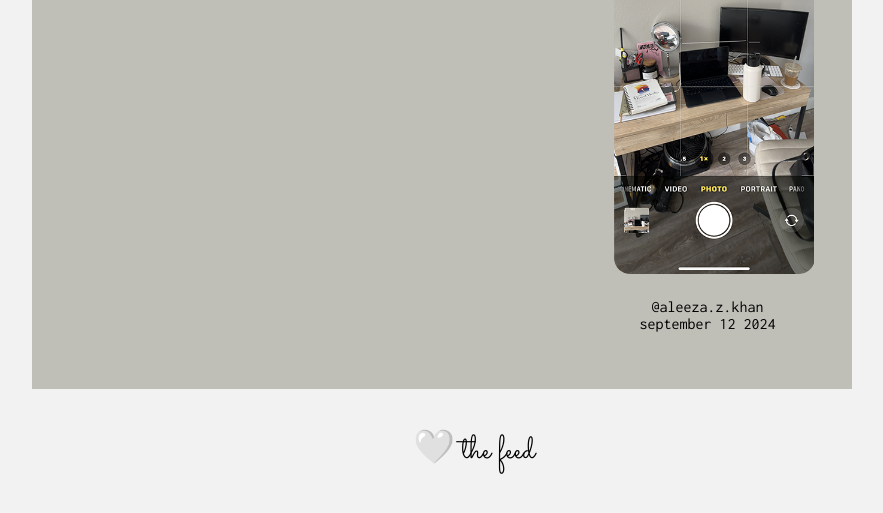
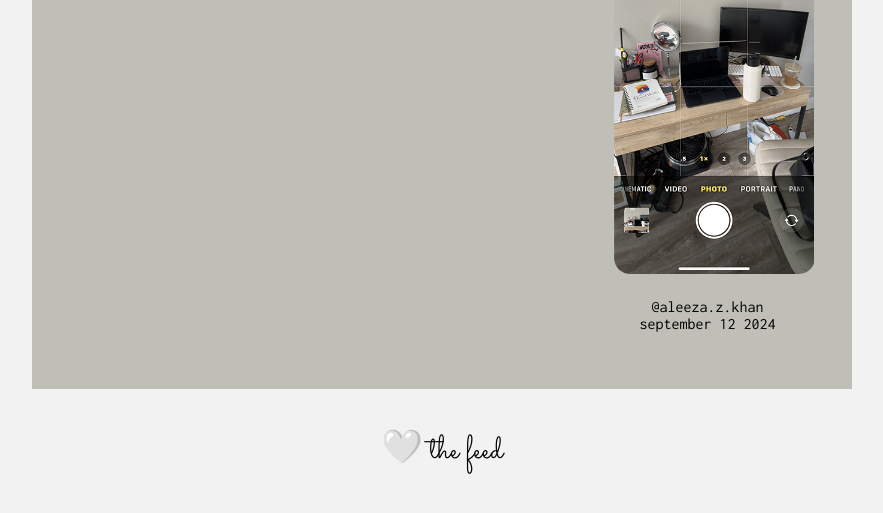
Before and after one commit to aleezazkhan/aleeza_thefeed, a plain HTML site: page thefeed.html in a window 1280 px wide. Shown: the part 4008-4521 px from the top of the page, without its empty margins (390-1273 px from the left). Before the commit the page ends 4484 px from the top, so only its background shows below. Drawn offline with Linux system fonts and the light colour scheme.

Commit message:
css footer changes

```diff
--- a/css/style.css
+++ b/css/style.css
@@ -92,12 +92,12 @@ section img{
 
 footer{
     text-align:center;
-    padding-left: 35%;
+    padding-left: 30%;
+    padding-bottom: 4%;
     font-family: "Sacramento", cursive;
     font-weight: 400;
     font-style: normal;
     font-size: 25pt;
-
 }
 
 
```
